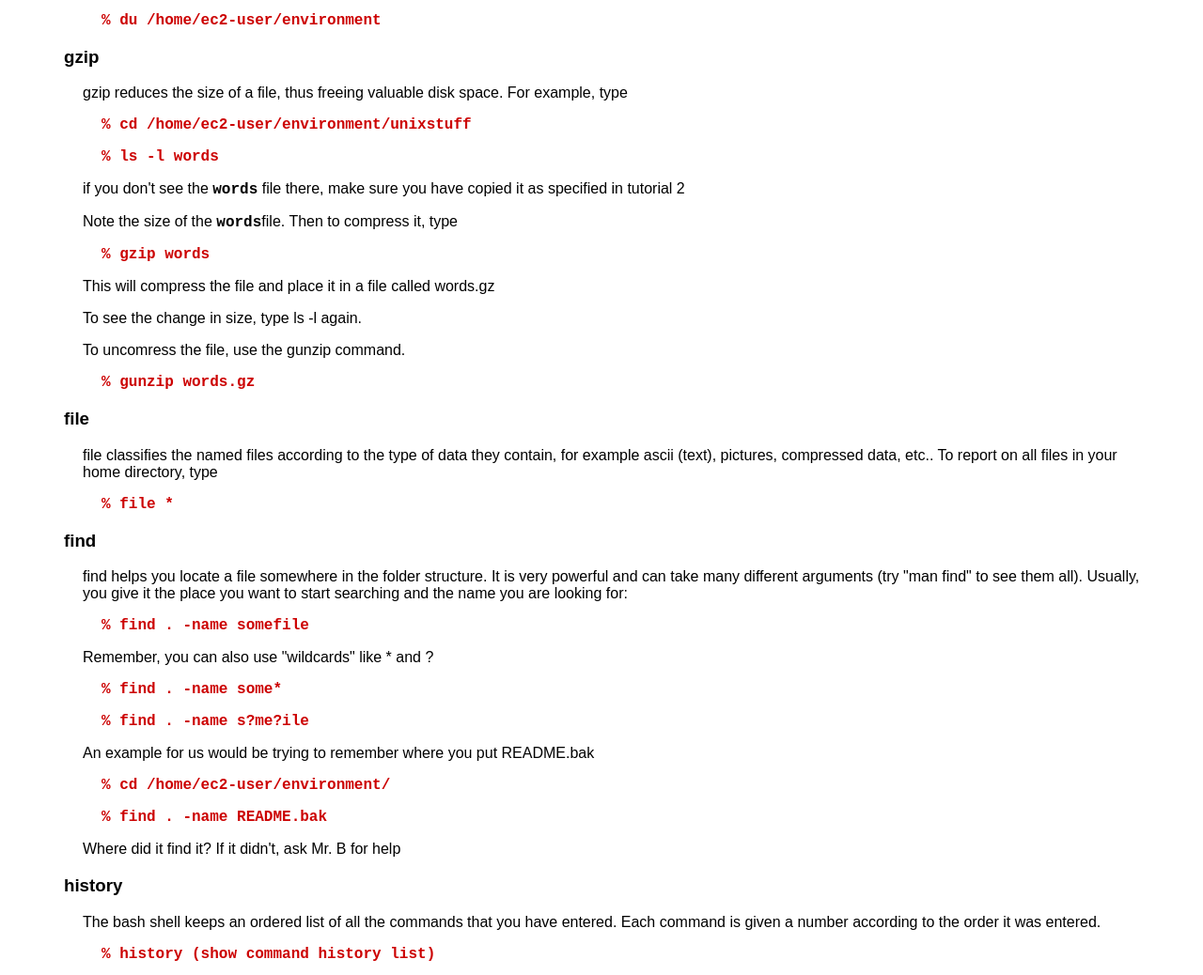
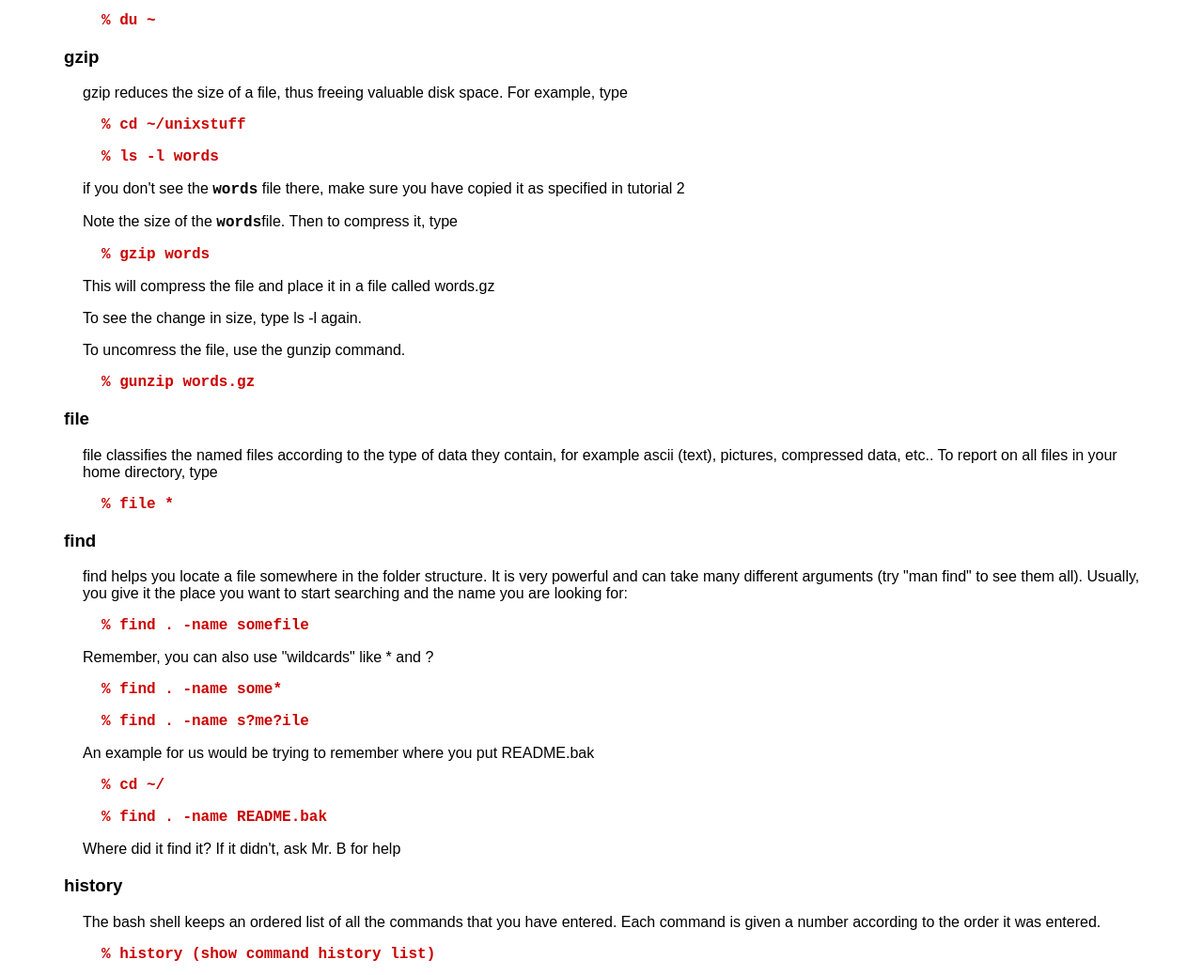
Before and after one commit to CTECH-IT/unixtut, a plain HTML site: page unix6.html in a window 1280 px wide. Shown: the part 346-1384 px from the top of the page at 94% size. Drawn offline with Linux system fonts and the light colour scheme.

Commit message:
replaced home dir

```diff
--- a/unix6.html
+++ b/unix6.html
@@ -1,6 +1,8 @@
 <?xml version="1.0" encoding="iso-8859-1"?>
-<!DOCTYPE html PUBLIC "-//W3C//DTD XHTML 1.0 Transitional//EN" "http://www.w3.org/TR/xhtml1/DTD/xhtml1-transitional.dtd">
+<!DOCTYPE html
+  PUBLIC "-//W3C//DTD XHTML 1.0 Transitional//EN" "http://www.w3.org/TR/xhtml1/DTD/xhtml1-transitional.dtd">
 <html xmlns="http://www.w3.org/1999/xhtml">
+
 <head>
   <title> UNIX Tutorial Six</title>
   <link href="unixtut1.css" rel="stylesheet" type="text/css" />
@@ -23,13 +25,13 @@
     if you have gone over quota and you want to find out which directory has the
     most files. In your home-directory, type </p>
 
-<p class="command"> % du /home/ec2-user/environment</p>
+  <p class="command"> % du ~</p>
 
   <h3>gzip</h3>
   <p>gzip reduces the size of a file, thus freeing valuable disk space. For example,
     type </p>
 
-<p class="command"> % cd /home/ec2-user/environment/unixstuff </p>
+  <p class="command"> % cd ~/unixstuff </p>
   <p class="command"> % ls -l words </p>
   <p>if you don't see the <samp>words</samp> file there, make sure you have copied it
     as specified in tutorial 2</p>
@@ -64,7 +66,7 @@
 
   <p>An example for us would be trying to remember where you put README.bak</a>
 
-<p class="command"> % cd /home/ec2-user/environment/ </p>
+    <p class="command"> % cd ~/ </p>
     <p class="command"> % find . -name README.bak </p>
 
     <p> Where did it find it? If it didn't, ask Mr. B for help</p>
@@ -85,7 +87,8 @@
 
     <p class="command">% HISTSIZE=1000 </p>
     <p> </p>
-<p class="navbar"><a href="unix5.html"><img src="media/left.gif" alt="Previous" width="37" height="39" border="0" /></a>
+    <p class="navbar"><a href="unix5.html"><img src="media/left.gif" alt="Previous" width="37" height="39"
+          border="0" /></a>
       <a href="index.html"><img src="media/home.gif" alt="Home" width="81" height="39" border="0" /></a>
       <a href="unix8.html"><img src="media/right.gif" alt="Next" width="37" height="39" border="0" /></a>
     </p>
@@ -94,4 +97,5 @@
 
 
 </body>
+
 </html>
```
Lines whose indentation alone changed are shown as unchanged.
